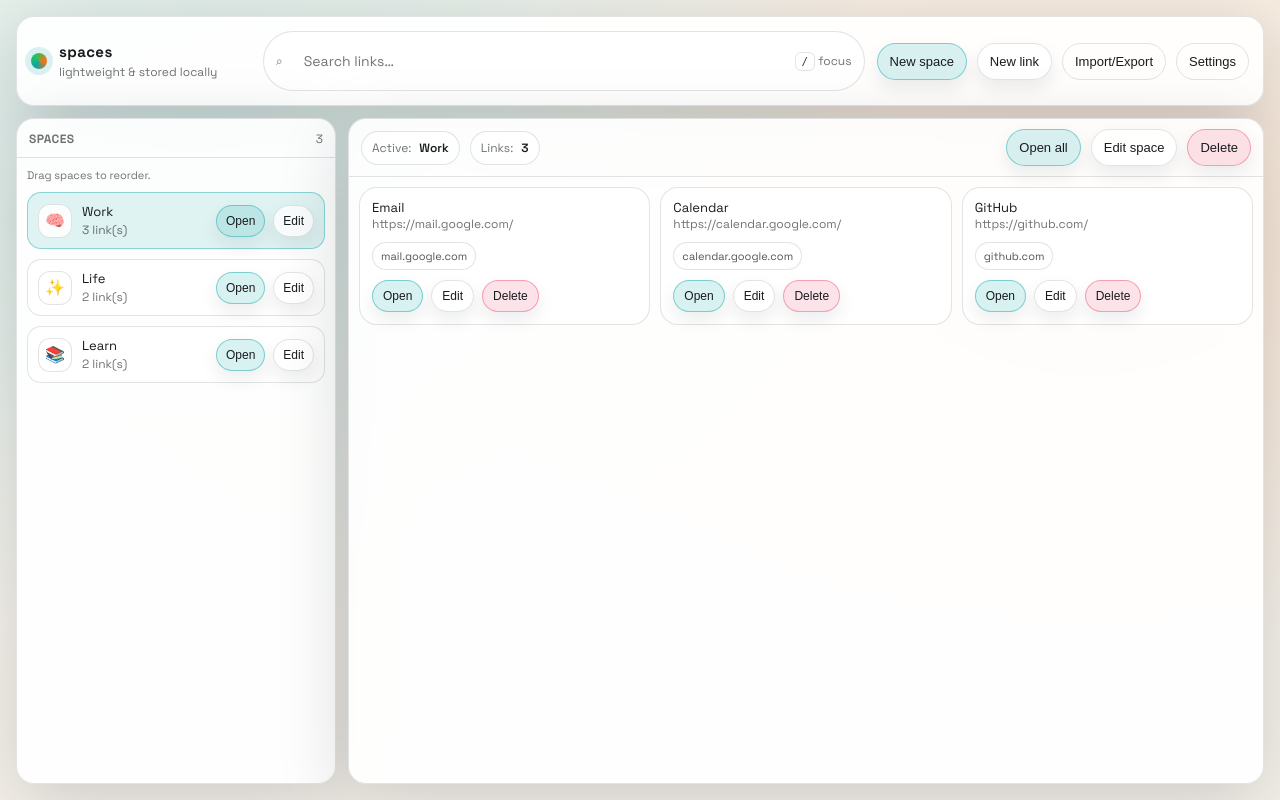
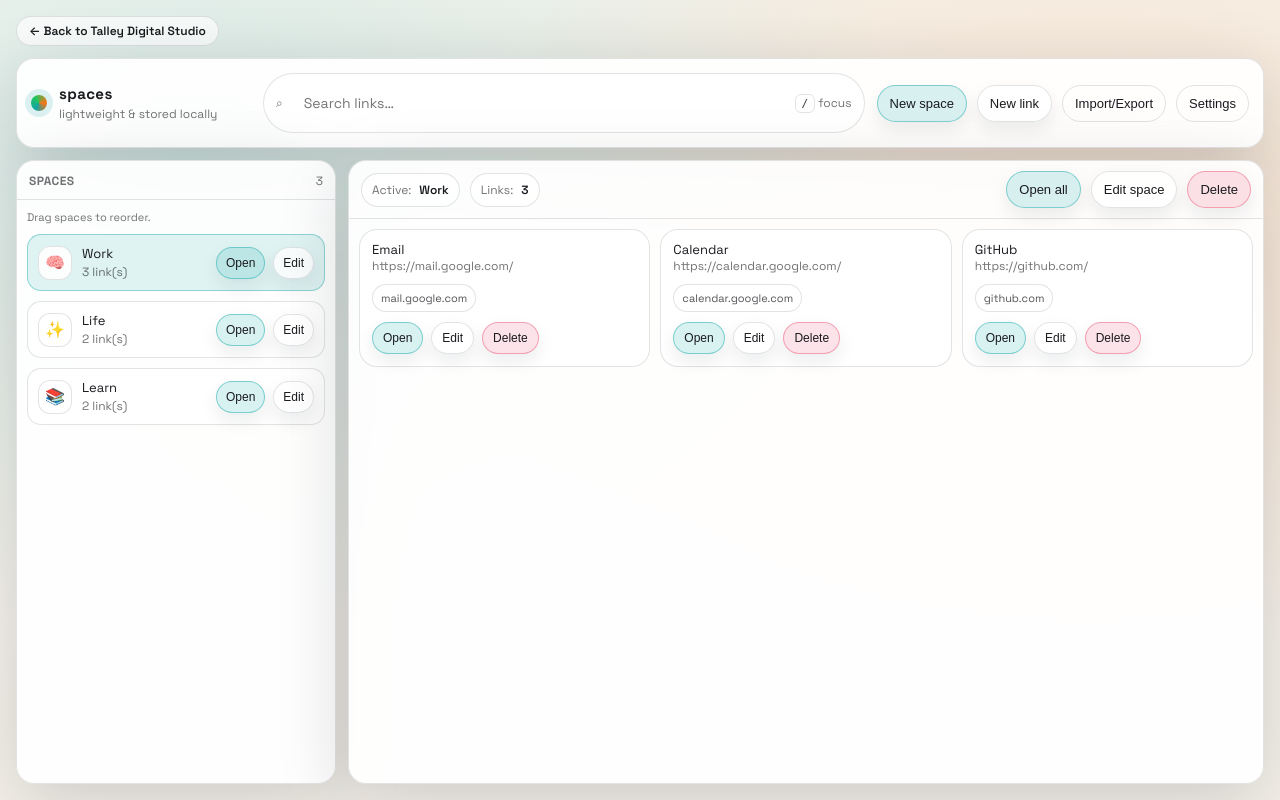
Before and after one commit to daletalley/TDS, a plain HTML site: page spaces/index.html in a window 1280 px wide. Drawn offline with Linux system fonts and the light colour scheme.

Commit message:
Add site banner for improved navigation and branding

```diff
--- a/spaces/index.html
+++ b/spaces/index.html
@@ -46,6 +46,30 @@
   flex-direction:column;
   gap:12px;
   padding:16px;
+}
+
+.site-banner{
+  display:flex;
+  align-items:center;
+  justify-content:flex-start;
+  padding:6px 12px;
+  border-radius: 999px;
+  background: var(--panel-soft);
+  border:1px solid var(--stroke);
+  font-size:12px;
+  color:var(--muted);
+  width: fit-content;
+}
+.site-banner a{
+  color:var(--text);
+  text-decoration:none;
+  font-weight:600;
+  display:inline-flex;
+  align-items:center;
+  gap:8px;
+}
+.site-banner a:hover{
+  color:var(--accent-strong);
 }
 
 .topbar{
@@ -428,6 +452,9 @@
 </head>
 <body>
   <div class="app">
+    <div class="site-banner">
+      <a href="/" aria-label="Back to Talley Digital Studio">← Back to Talley Digital Studio</a>
+    </div>
     <header class="topbar">
       <div class="brand">
         <div class="orb"></div>
```
